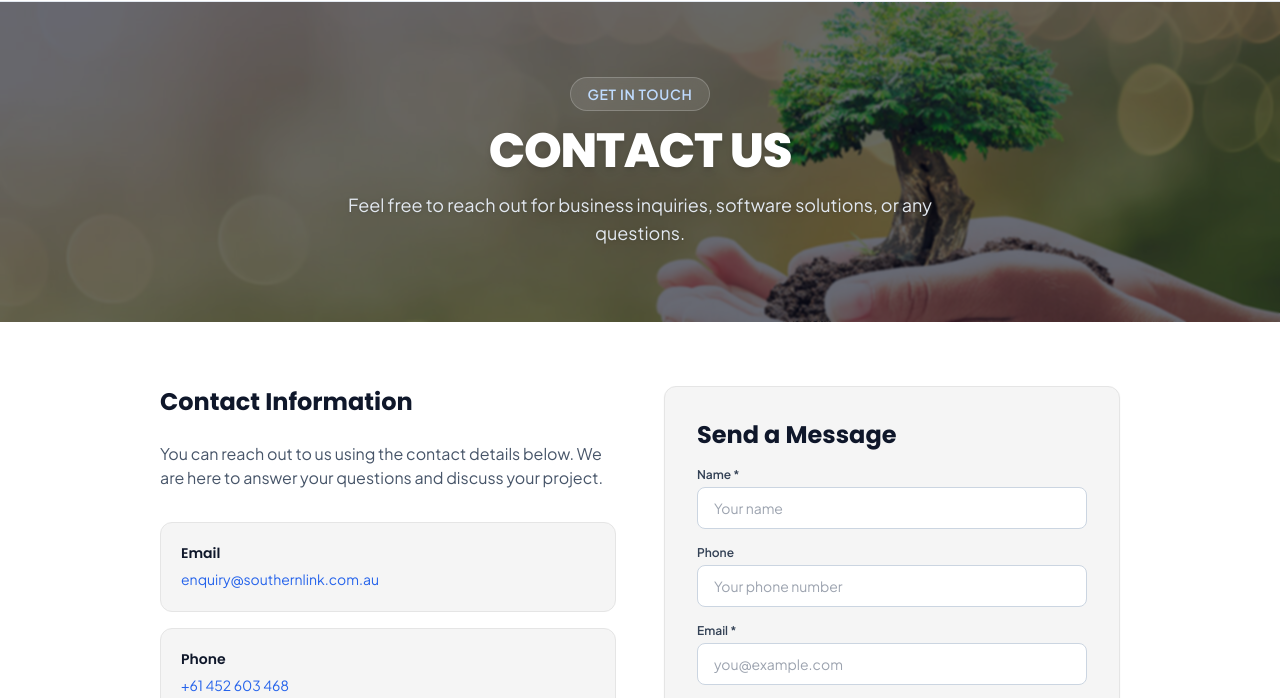
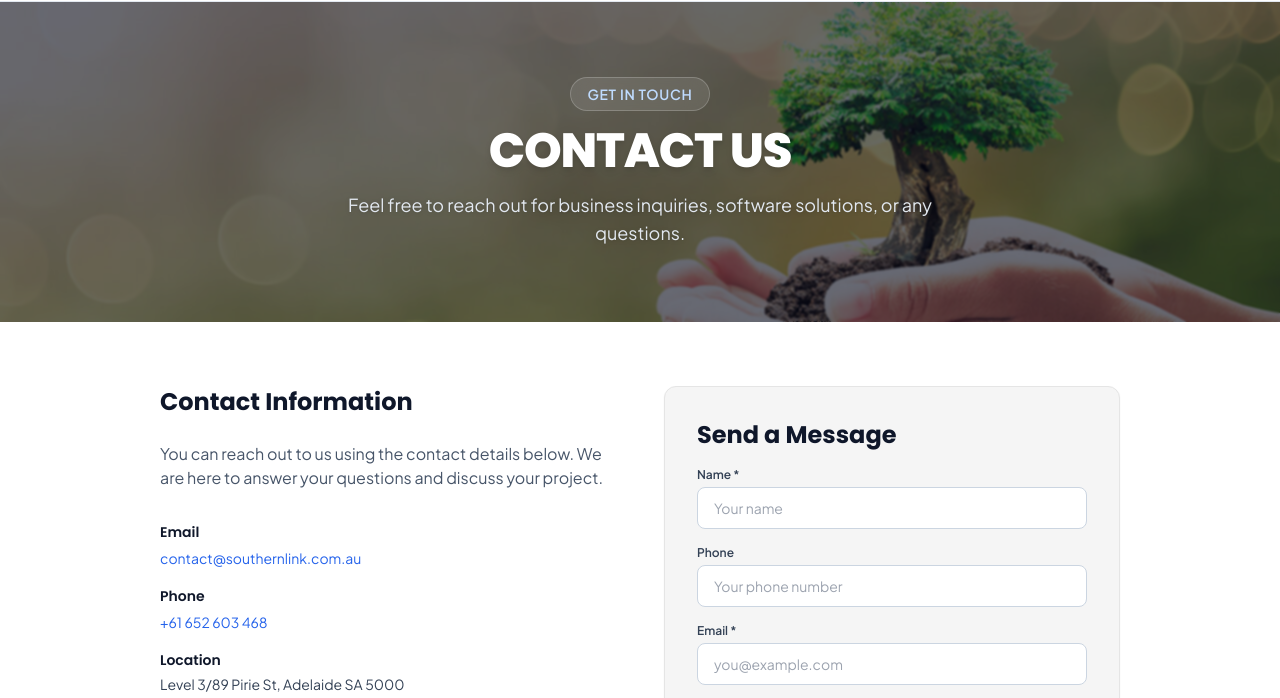
Before and after one commit to southernlinksolutions/southernlink, a plain HTML site: page contact.html in a window 1280 px wide. Shown: the part 79-777 px from the top of the page. Drawn offline with nearby package versions, Linux system fonts and the light colour scheme.

Commit message:
Add files via upload

```diff
--- a/assets/js/main.js
+++ b/assets/js/main.js
@@ -6,9 +6,9 @@
 const SITE_CONFIG = {
   name: "SouthernLink",
   tagline: "Delivering smart, reliable, and innovative technology solutions.",
-  email: "enquiry@southernlink.com.au",
+  email: "contact@southernlink.com.au",
   hrEmail: "hr@southernlink.com.au",
-  phone: "+61 452 603 468",
+  phone: "+61 652 603 468",
   location: "Level 3/89 Pirie St, Adelaide SA 5000",
   logo: "medias/logo.png",
   icon: "medias/icon.png"
--- a/contact.html
+++ b/contact.html
@@ -4,7 +4,7 @@
   <meta charset="UTF-8" />
   <meta name="viewport" content="width=device-width, initial-scale=1.0" />
   <title>Contact Us | SouthernLink</title>
-  <meta name="description" content="Get in touch with SouthernLink. Email: enquiry@southernlink.com.au | Phone: +61 452 603 468" />
+  <meta name="description" content="Get in touch with SouthernLink. Email: contact@southernlink.com.au | Phone: +61 652 603 468" />
   <link rel="icon" type="image/png" href="medias/icon.png" />
 
   <!-- Tailwind CSS CDN -->
@@ -73,22 +73,23 @@
               You can reach out to us using the contact details below. We are here to answer your questions and discuss your project.
             </p>
 
+            <!-- Contact details hiển thị bình thường -->
             <div class="space-y-4 pt-2">
-              <div class="bg-neutral-100 p-5 rounded-xl border border-neutral-200">
+              <div>
                 <h3 class="font-semibold text-slate-900 text-sm mb-1">Email</h3>
-                <a href="mailto:enquiry@southernlink.com.au" class="text-sm text-blue-600 hover:underline">
-                  enquiry@southernlink.com.au
+                <a href="mailto:contact@southernlink.com.au" class="text-sm text-blue-600 hover:text-blue-700 hover:underline">
+                  contact@southernlink.com.au
                 </a>
               </div>
 
-              <div class="bg-neutral-100 p-5 rounded-xl border border-neutral-200">
+              <div>
                 <h3 class="font-semibold text-slate-900 text-sm mb-1">Phone</h3>
-                <a href="tel:+61452603468" class="text-sm text-blue-600 hover:underline">
-                  +61 452 603 468
+                <a href="tel:+61652603468" class="text-sm text-blue-600 hover:text-blue-700 hover:underline">
+                  +61 652 603 468
                 </a>
               </div>
 
-              <div class="bg-neutral-100 p-5 rounded-xl border border-neutral-200">
+              <div>
                 <h3 class="font-semibold text-slate-900 text-sm mb-1">Location</h3>
                 <p class="text-sm text-slate-700">
                   Level 3/89 Pirie St, Adelaide SA 5000
```
Also changed, not shown: about.html (+2 -2 lines), career.html (+7 -7 lines), 1 other file.
